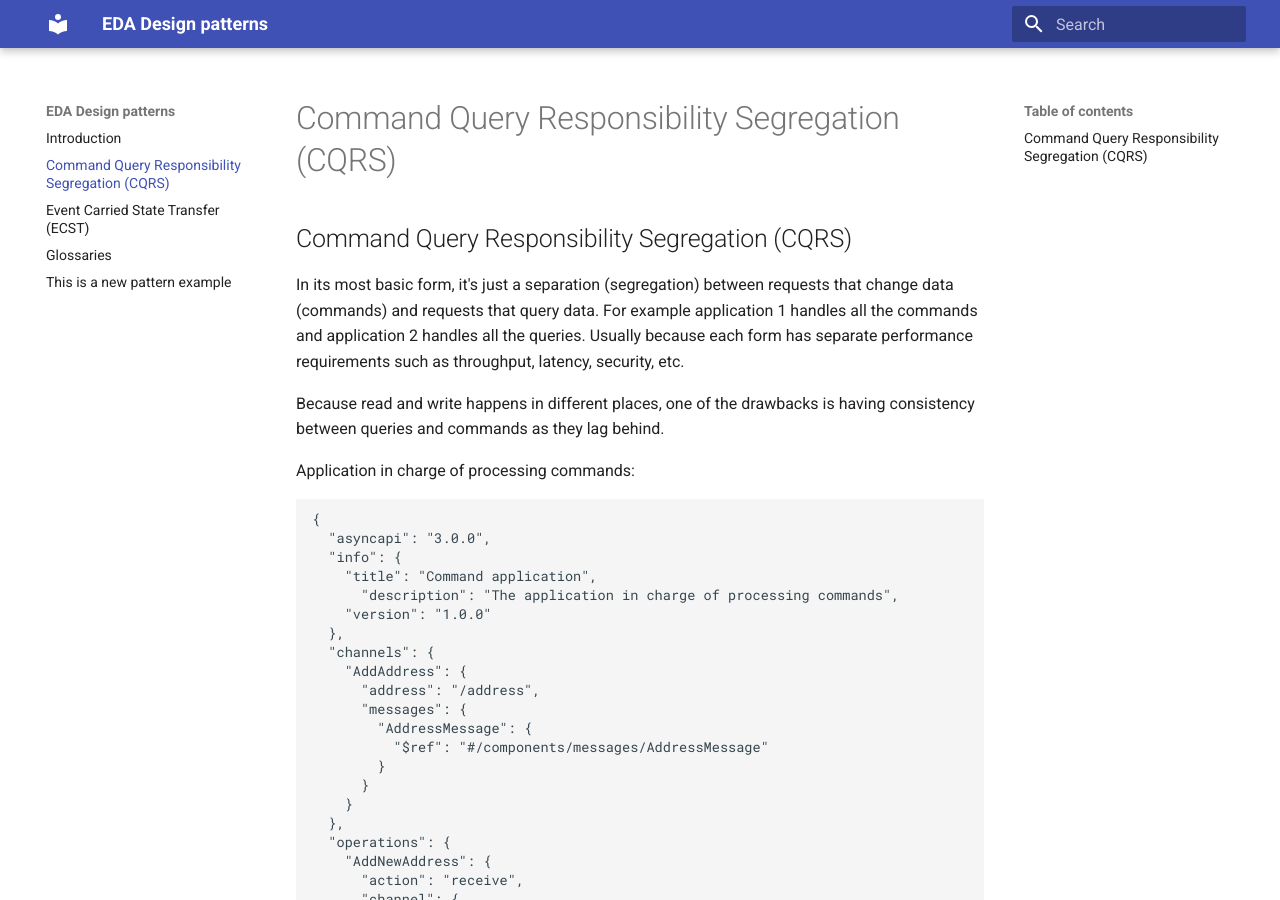
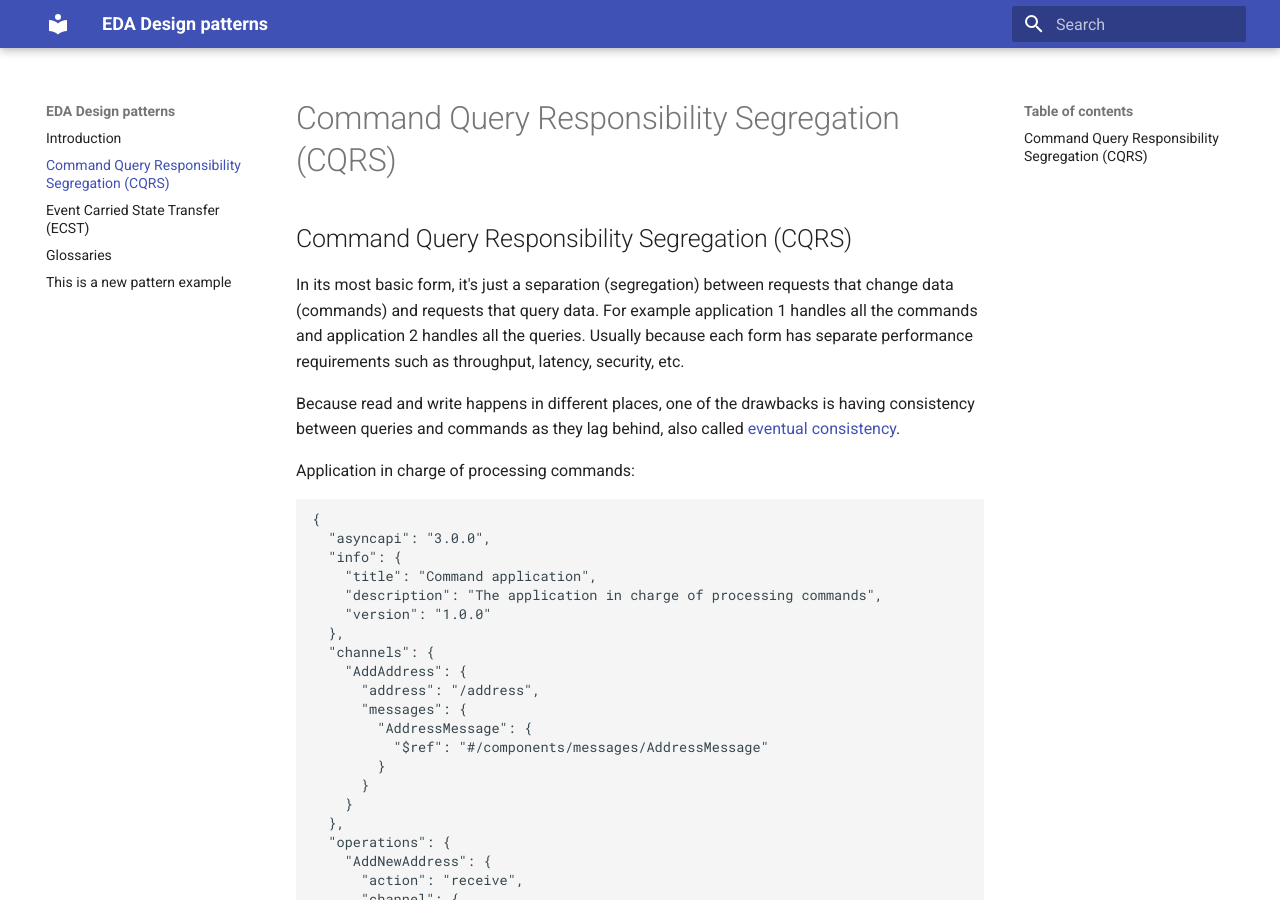
Before and after one commit to jonaslagoni/design-patterns, an MkDocs documentation site: the page built from patterns/command-query-responsibility-segregation.md, in a window 1280 px wide and 900 px high. Built offline with MkDocs 1.6.1 and Material for MkDocs 9.7.7, drawn with Linux system fonts in a browser that asks for light colours.

Commit message:
docs: adapt cqrs

````diff
--- a/patterns/command-query-responsibility-segregation.md
+++ b/patterns/command-query-responsibility-segregation.md
@@ -7,7 +7,7 @@ description: Separation between commands and queries
 
 In its most basic form, it's just a separation (segregation) between requests that change data (commands) and requests that query data. For example application 1 handles all the commands and application 2 handles all the queries. Usually because each form has separate performance requirements such as throughput, latency, security, etc.
 
-Because read and write happens in different places, one of the drawbacks is having consistency between queries and commands as they lag behind.
+Because read and write happens in different places, one of the drawbacks is having consistency between queries and commands as they lag behind, also called [eventual consistency](./glossary.md#).
 
 Application in charge of processing commands:
 ```json
@@ -15,7 +15,7 @@ Application in charge of processing commands:
   "asyncapi": "3.0.0",
   "info": {
     "title": "Command application",
-	  "description": "The application in charge of processing commands",
+    "description": "The application in charge of processing commands",
     "version": "1.0.0"
   },
   "channels": {
@@ -94,7 +94,7 @@ Application in charge of processing queries:
   "asyncapi": "3.0.0",
   "info": {
     "title": "Query application",
-	  "description": "The application in charge of processing queries",
+    "description": "The application in charge of processing queries",
     "version": "1.0.0"
   },
   "channels": {
````
